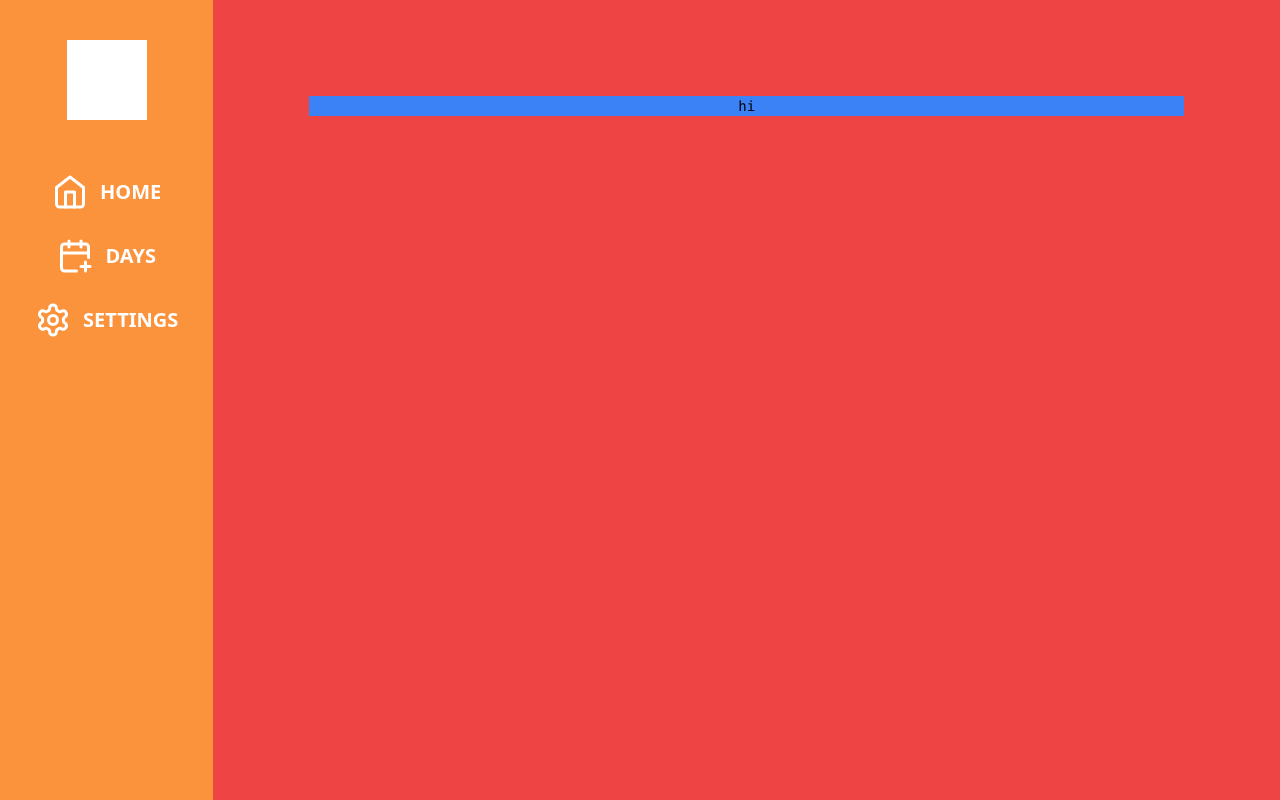
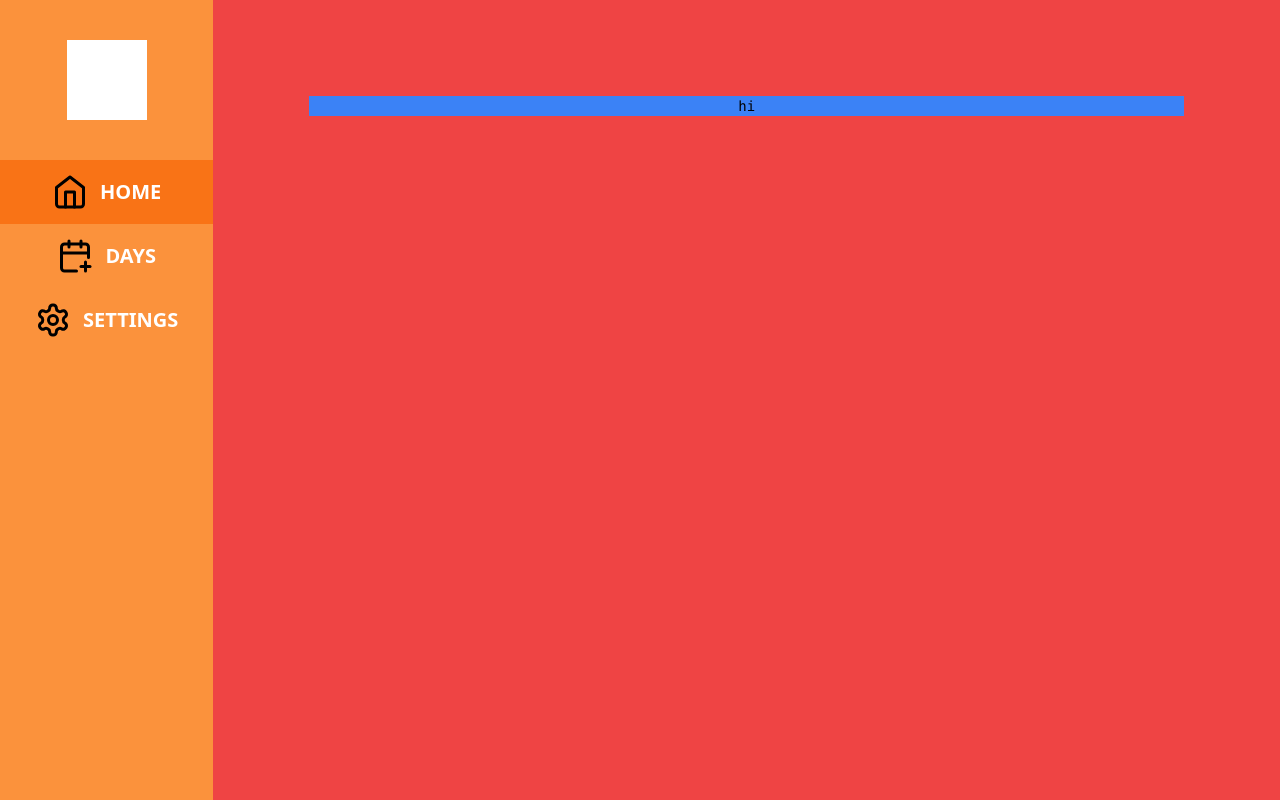
Before and after one commit to ouckah/one-day, a Next.js app: page / in a window 1280 px wide. Built offline with nearby package versions, Linux system fonts and the light colour scheme.

Commit message:
working side menu selected tab

```diff
--- /dev/null
+++ b/app/days/page.tsx
@@ -0,0 +1,11 @@
+export default function Days() {
+    return (
+      <main className="flex w-full min-h-screen flex-col items-center justify-between p-24 bg-red-500">
+        <div className="flex flex-col z-10 w-full max-w-5xl items-center justify-between font-mono text-sm lg:flex bg-blue-500">
+
+          <h1>hi</h1>
+
+        </div>
+      </main>
+    )
+  }
--- a/app/page.tsx
+++ b/app/page.tsx
@@ -1,5 +1,3 @@
-import Image from 'next/image'
-
 export default function Home() {
   return (
     <main className="flex w-full min-h-screen flex-col items-center justify-between p-24 bg-red-500">
--- /dev/null
+++ b/app/settings/page.tsx
@@ -0,0 +1,11 @@
+export default function Settings() {
+    return (
+      <main className="flex w-full min-h-screen flex-col items-center justify-between p-24 bg-red-500">
+        <div className="flex flex-col z-10 w-full max-w-5xl items-center justify-between font-mono text-sm lg:flex bg-blue-500">
+
+          <h1>hi</h1>
+
+        </div>
+      </main>
+    )
+  }
--- a/components/Side Menu/index.tsx
+++ b/components/Side Menu/index.tsx
@@ -1,6 +1,34 @@
+'use client'
+
+import Link from 'next/link';
+import { usePathname } from 'next/navigation';
+
 import { Home, CalendarPlus, Settings } from 'lucide-react';
 
 export const SideMenu = () => {
+
+    // tabs for the nav bar
+    const options = [
+        {
+            name: "home",
+            icon: <Home size={36} />,
+        },
+        {
+            name: "days",
+            icon: <CalendarPlus size={36} />,
+        },
+        {
+            name: "settings",
+            icon: <Settings size={36} />,
+        },
+    ];
+
+    // get the current route
+    const currentRoute = usePathname();
+
+    const inactiveStyle = "flex flex-row w-full h-16 bg-orange-400 justify-center items-center gap-3 transition-all duration-300 hover:bg-orange-500"
+    const activeStyle = "flex flex-row w-full h-16 bg-orange-500 justify-center items-center gap-3 transition-all duration-300 hover:bg-orange-500"
+
     return (
         <>
             <div className="flex flex-col w-1/5 bg-orange-400 justify-start items-center">
@@ -9,20 +37,16 @@ export const SideMenu = () => {
                 <div className="w-20 h-20 bg-white m-10"/>
 
                 {/* Nav Buttons */}
-                <button className="flex flex-row w-full h-16 text-white text-xl font-bold uppercase bg-orange-400 justify-center items-center gap-3 transition-all duration-300 hover:bg-orange-500">
-                    <Home size={36}/>
-                    <h1 className='hidden md:inline'>Home</h1>
-                </button>
-
-                <button className="flex flex-row w-full h-16 text-white text-xl font-bold uppercase bg-orange-400 justify-center items-center gap-3 transition-all duration-300 hover:bg-orange-500">
-                    <CalendarPlus size={36}/>
-                    <h1 className='hidden md:inline'>Days</h1>
-                </button>
-
-                <button className="flex flex-row w-full h-16 text-white text-xl font-bold uppercase bg-orange-400 justify-center items-center gap-3 transition-all duration-300 hover:bg-orange-500">
-                    <Settings size={36}/>
-                    <h1 className='hidden md:inline'>Settings</h1>
-                </button>
+                {
+                    options.map((option) => (
+                        <Link className="w-full" href={option.name === "home" ? ("/") : (option.name)}>
+                            <button className={((currentRoute === "/" && option.name === "home") || (currentRoute === "/" + option.name)) ? (activeStyle) : (inactiveStyle)}>
+                                {option.icon}
+                                <h1 className='text-white text-xl font-bold uppercase hidden md:inline'>{option.name}</h1>
+                            </button>
+                        </Link>
+                    ))
+                }
 
             </div>
         </>
```
